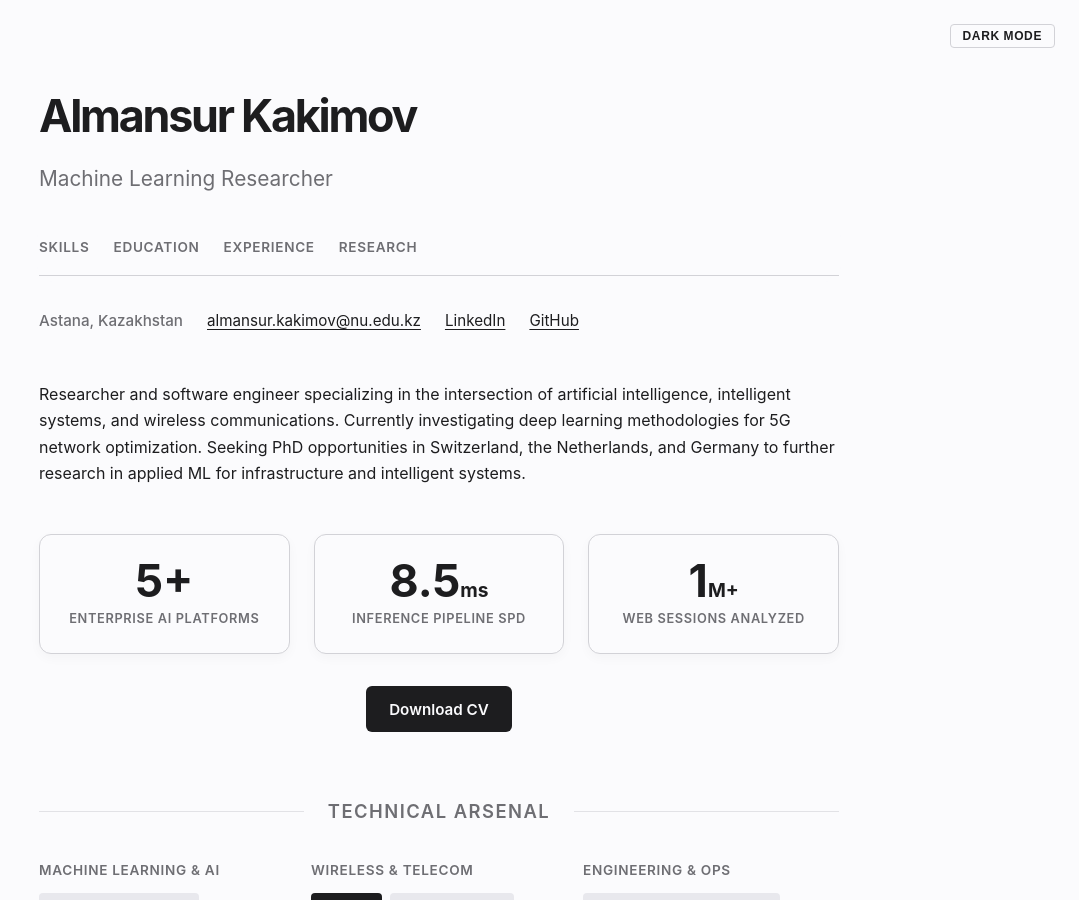
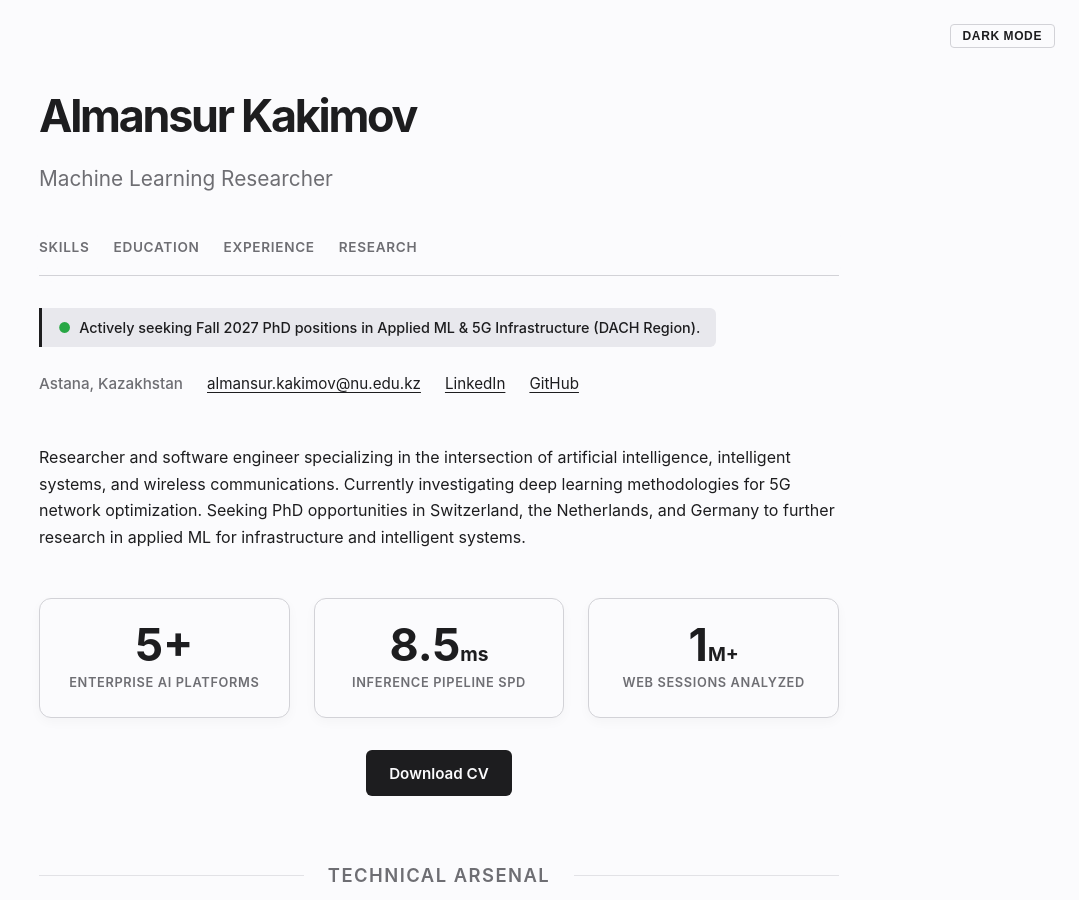
Before and after one commit to almansur04/almansur04.github.io, a Jekyll site: the page built from index.html, in a window 1280 px wide and 900 px high. Shown: the whole window, without its empty margins (201-1280 px from the left). Built offline with Jekyll 4.4.1, drawn with Linux system fonts in a browser that asks for light colours.

Commit message:
Add status banner for PhD position search
Added a status banner indicating the search for PhD positions in Applied ML and 5G Infrastructure.

```diff
--- a/_includes/header.html
+++ b/_includes/header.html
@@ -9,12 +9,17 @@
         <a href="#research">Research</a>
     </nav>
 
+    <div class="status-banner">
+        <span style="color: #28a745;">●</span> Actively seeking Fall 2027 PhD positions in Applied ML & 5G Infrastructure (DACH Region).
+    </div>
+
     <div class="contact-info">
         <span>Astana, Kazakhstan</span>
         <a href="mailto:almansur.kakimov@nu.edu.kz">almansur.kakimov@nu.edu.kz</a>
         <a href="https://www.linkedin.com/in/akakimov/" target="_blank">LinkedIn</a>
         <a href="https://github.com/almansur04" target="_blank">GitHub</a>
     </div>
+
     <p class="description">
         Researcher and software engineer specializing in the intersection of artificial intelligence, intelligent systems, and wireless communications. Currently investigating deep learning methodologies for 5G network optimization. Seeking PhD opportunities in Switzerland, the Netherlands, and Germany to further research in applied ML for infrastructure and intelligent systems.
     </p>
@@ -24,12 +29,18 @@
             <div class="stat-number">5+</div>
             <div class="stat-label">Enterprise AI Platforms</div>
         </div>
+
         <div class="stat-box">
-            <div class="stat-number">8.5<span style="font-size: 1.2rem;">ms</span></div>
+            <div class="stat-number">
+                8.5<span style="font-size: 1.2rem;">ms</span>
+            </div>
             <div class="stat-label">Inference Pipeline Spd</div>
         </div>
+
         <div class="stat-box">
-            <div class="stat-number">1<span style="font-size: 1.2rem;">M+</span></div>
+            <div class="stat-number">
+                1<span style="font-size: 1.2rem;">M+</span>
+            </div>
             <div class="stat-label">Web Sessions Analyzed</div>
         </div>
     </div>
```
